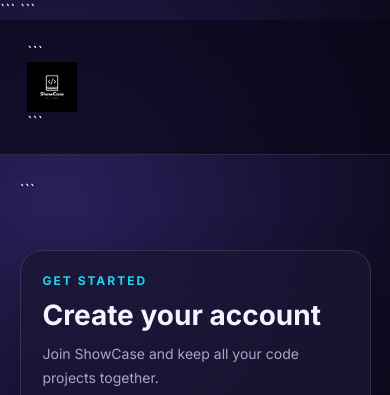
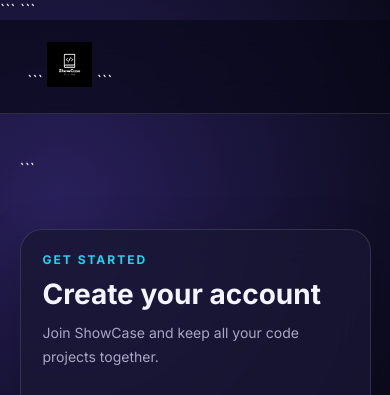
Before and after one commit to sagarraj369/ShowCase, a Flask app: page /register in a window 390 px wide. Shown: the top 395 px of the page. Run offline with Flask 3, Linux system fonts and the light colour scheme; parts of the project's set-up code (start-up, migrations or seed data) failed here and were passed over; some libraries are stand-ins or nearby versions.

Commit message:
Refactor CSS styles for consistency and responsiveness

````diff
--- a/code_showcase/static/style.css
+++ b/code_showcase/static/style.css
@@ -47,18 +47,18 @@ a:hover {
 }
 
 .brand {
+display: inline-flex;
+align-items: center;
 font-size: 24px;
 font-weight: 800;
 color: white;
 letter-spacing: -1px;
-    display: flex;
-    align-items: center;
 }
 
-/* LOGO */
+/* WEBSITE LOGO */
 
 .brand img {
-    height: 50px;
+height: 55px;
 width: auto;
 max-width: 200px;
 object-fit: contain;
@@ -457,6 +457,7 @@ footer {
 
 @media (max-width: 650px) {
 
+```
 .container {
     margin: 25px auto;
 }
@@ -489,4 +490,10 @@ footer {
     letter-spacing: 5px;
 }
 
+.brand img {
+    height: 45px;
+    max-width: 160px;
 }
+```
+
+}
````
Lines whose indentation alone changed are shown as unchanged.
